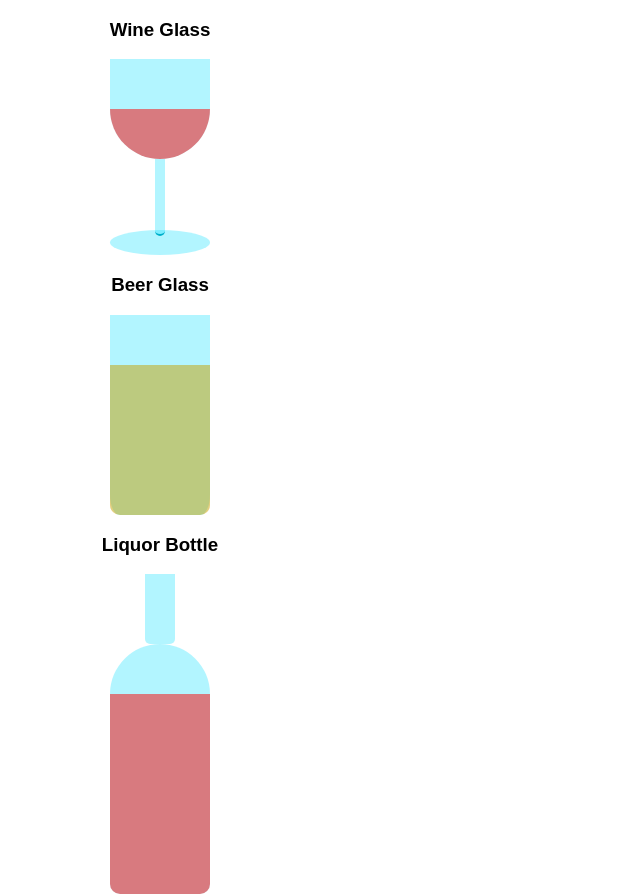
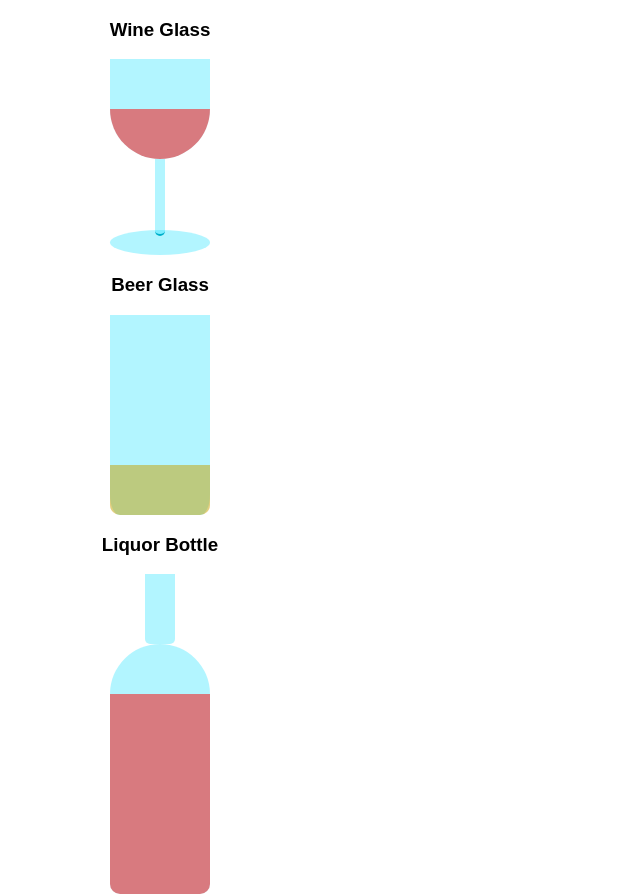
Before and after one commit to boveus/alcohol-consumption, a React (Create React App) app: page / in a window 1280 px wide. Shown: the whole page, without its empty margins (0-640 px from the left). Built offline with nearby package versions, Linux system fonts and the light colour scheme.

Commit message:
add concept of beer glass dynamically filling

```diff
--- a/src/App.css
+++ b/src/App.css
@@ -78,7 +78,7 @@
   height: 200px;
   width: 100px;
   border-radius: 0px 0px 10% 10%;
-  padding-top: 50px;
+  padding-top: 150px;
   box-sizing: border-box;
   background-color: rgba(0,222,255, 0.3);
 }
@@ -86,9 +86,9 @@
 .beerglass::after {
   content: "";
   width: 100px;
-  height: 150px;
+  height: 50px;
   border-radius: 0px 0px 10px 10px;
-  display:block;
+  display: block;
   z-index: -1;
   background-color: rgba(200,160,0, 0.5);
 }
--- a/src/App.js
+++ b/src/App.js
@@ -7,7 +7,7 @@ import './App.css'
 class App extends Component {
   render () {
     return (
-      <div class='wrap'>
+      <div className='wrap'>
         <h3> Wine Glass </h3>
         <WineGlass />
         <h3> Beer Glass </h3>
--- a/src/components/beer_glass.js
+++ b/src/components/beer_glass.js
@@ -1,12 +1,30 @@
 import React, { Component } from 'react'
 
 class BeerGlass extends Component {
+  constructor (props) {
+    super(props)
+    this.state = {fill: 0}
+  }
+
+  // Namibia is the highest consumption with 376, so 376 is 100%
+  computeFill () {
+    let pcg = this.state.fill / 376
+    let topPadding = (170 * pcg) + 30
+    let height = 170 * pcg
+    return [height, topPadding]
+  }
+  setFill () {
+    let values = this.computeFill()
+    document.getElementsByClassName('beerglass::after').style.height = values[0]
+    document.getElementsByClassName('beerglass').style.paddingtop = values[1]
+  }
+
   render () {
     return (
       <div className='beer-glass'>
-        <div className='beerglass' />
+        <div className='beerglass' id='beer' />
         <div className='handle' />
-        <span className='beer' />
+        <span className='beer' id='beerliquid' />
       </div>
     )
   }
```
